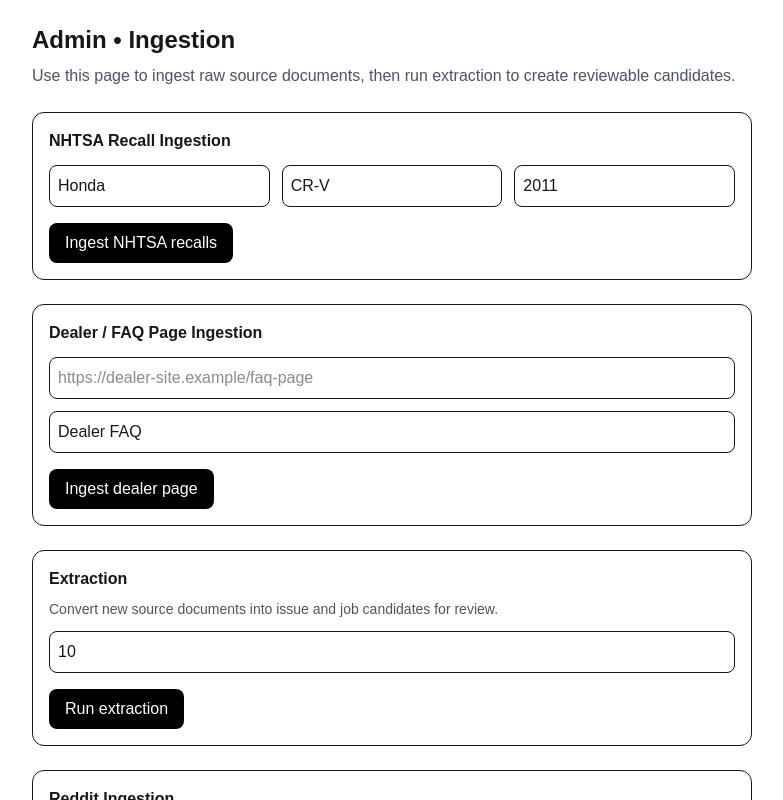
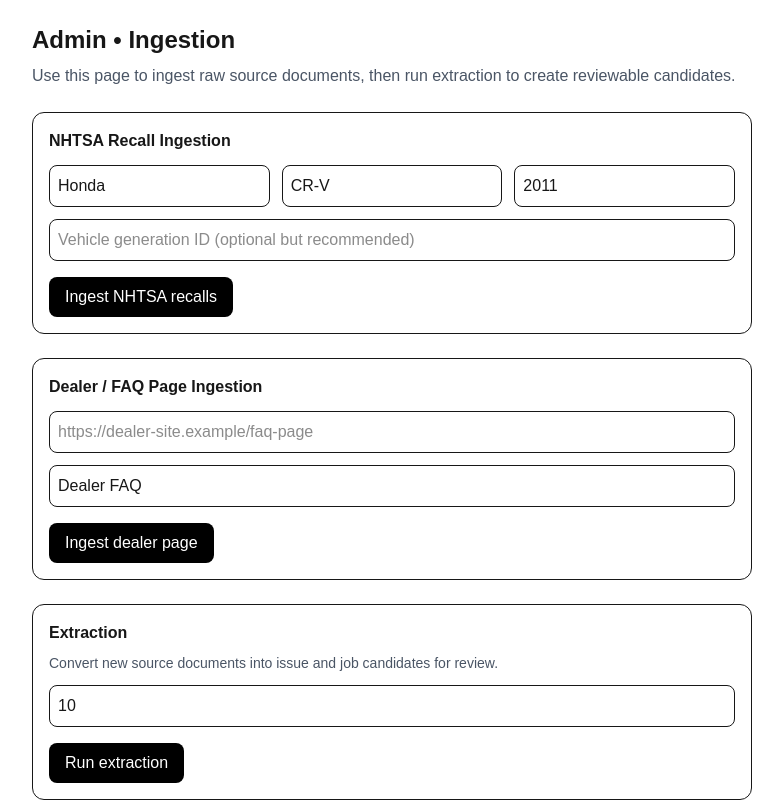
Before and after one commit to GalreeOwner/BulletproofCarsApp, a Next.js app: page /admin/ingest in a window 1280 px wide. Shown: the top 800 px of the page, without its empty margins (248-1031 px from the left). Built offline with nearby package versions, Linux system fonts and the light colour scheme.

Commit message:
Add vehicle generation id field to admin ingest page

```diff
--- a/app/admin/ingest/page.tsx
+++ b/app/admin/ingest/page.tsx
@@ -6,6 +6,7 @@ export default function AdminIngestPage() {
   const [make, setMake] = useState("Honda");
   const [model, setModel] = useState("CR-V");
   const [year, setYear] = useState("2011");
+  const [vehicleGenerationId, setVehicleGenerationId] = useState("");
 
   const [dealerUrl, setDealerUrl] = useState("");
   const [dealerName, setDealerName] = useState("Dealer FAQ");
@@ -24,7 +25,12 @@ export default function AdminIngestPage() {
       headers: {
         "Content-Type": "application/json",
       },
-      body: JSON.stringify({ make, model, year }),
+      body: JSON.stringify({
+        make,
+        model,
+        year,
+        vehicleGenerationId: vehicleGenerationId || null,
+      }),
     });
 
     const json = await res.json();
@@ -110,6 +116,14 @@ export default function AdminIngestPage() {
             placeholder="Year"
           />
         </div>
+
+        <input
+          className="border rounded-lg p-2 w-full mt-3"
+          value={vehicleGenerationId}
+          onChange={(e) => setVehicleGenerationId(e.target.value)}
+          placeholder="Vehicle generation ID (optional but recommended)"
+        />
+
         <button
           className="mt-4 rounded-lg bg-black text-white px-4 py-2"
           onClick={ingestNhtsa}
```
